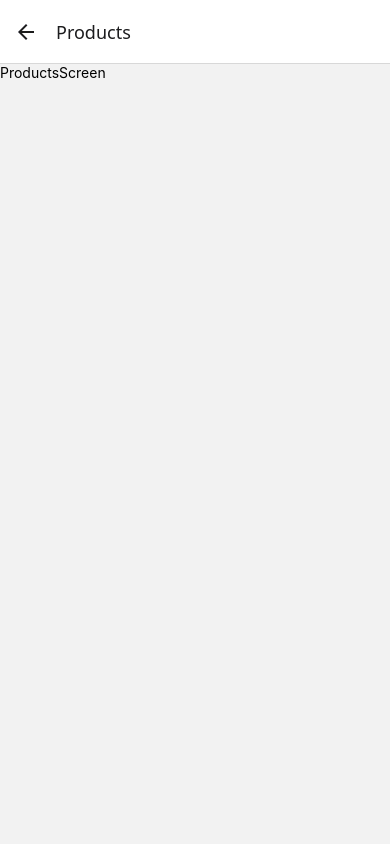
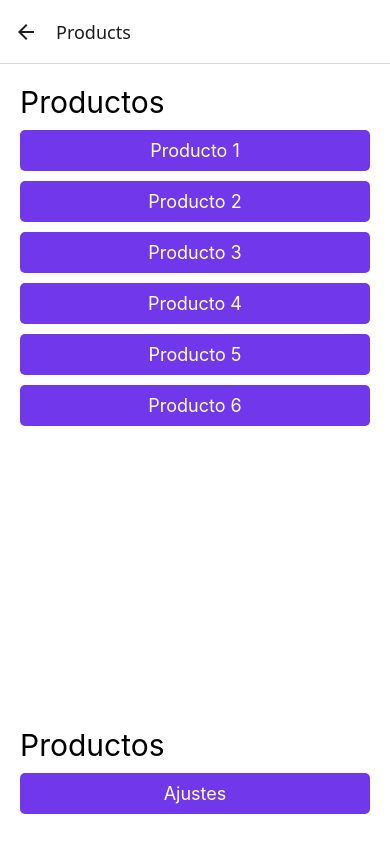
Before and after one commit to AlbertoG22/03-navigation-app-rn, a React Native app: screen /Products in a window 390 px wide. Built offline with nearby package versions, Linux system fonts and the light colour scheme.

Commit message:
FlatList

```diff
--- a/src/presentation/routes/StackNavigator.tsx
+++ b/src/presentation/routes/StackNavigator.tsx
@@ -2,6 +2,7 @@
 import { HomeScreen } from '../screens/home/HomeScreen';
 import { ProductsScreen } from '../screens/products/ProductsScreen';
 import { SettingsScreen } from '../screens/settings/SettingsScreen';
+import { ProductScreen } from '../screens/products/ProductScreen';
 
 const Stack = createStackNavigator();
 
@@ -16,6 +17,7 @@
     }}>
       <Stack.Screen name="Home" component={HomeScreen} />
       <Stack.Screen name="Products" component={ProductsScreen} />
+      <Stack.Screen name="Product" component={ProductScreen} />
       <Stack.Screen name="Settings" component={SettingsScreen} />
     </Stack.Navigator>
   );
--- a/src/presentation/screens/products/ProductsScreen.tsx
+++ b/src/presentation/screens/products/ProductsScreen.tsx
@@ -1,10 +1,42 @@
 import React from 'react';
-import { Text, View } from 'react-native';
+import { FlatList, Text, View } from 'react-native';
+import { globalStyles } from '../../theme/theme';
+import { PrimaryButton } from '../../components/shared/PrimaryButton';
+import { useNavigation } from '@react-navigation/native';
+
+const products = [
+  { id: 1, name: 'Producto 1' },
+  { id: 2, name: 'Producto 2' },
+  { id: 3, name: 'Producto 3' },
+  { id: 4, name: 'Producto 4' },
+  { id: 5, name: 'Producto 5' },
+  { id: 6, name: 'Producto 6' },
+];
 
 export const ProductsScreen = () => {
+
+  const navigation = useNavigation();
+
   return (
-    <View>
-      <Text>ProductsScreen</Text>
+    <View style={ globalStyles.container }>
+      <Text style={{ marginBottom: 10, fontSize: 30 }}>Productos</Text>
+
+      <FlatList
+        data={ products }
+        renderItem={ ({ item }) => (
+          <PrimaryButton
+            onPress={ () => navigation.navigate('Product' as never) }
+            label={ item.name }
+          />
+        ) }
+      />
+
+      <Text style={{ marginBottom: 10, fontSize: 30 }}>Productos</Text>
+
+      <PrimaryButton
+        onPress={ () => navigation.navigate('Settings' as never) }
+        label='Ajustes'
+      />
     </View>
   );
 };
```
